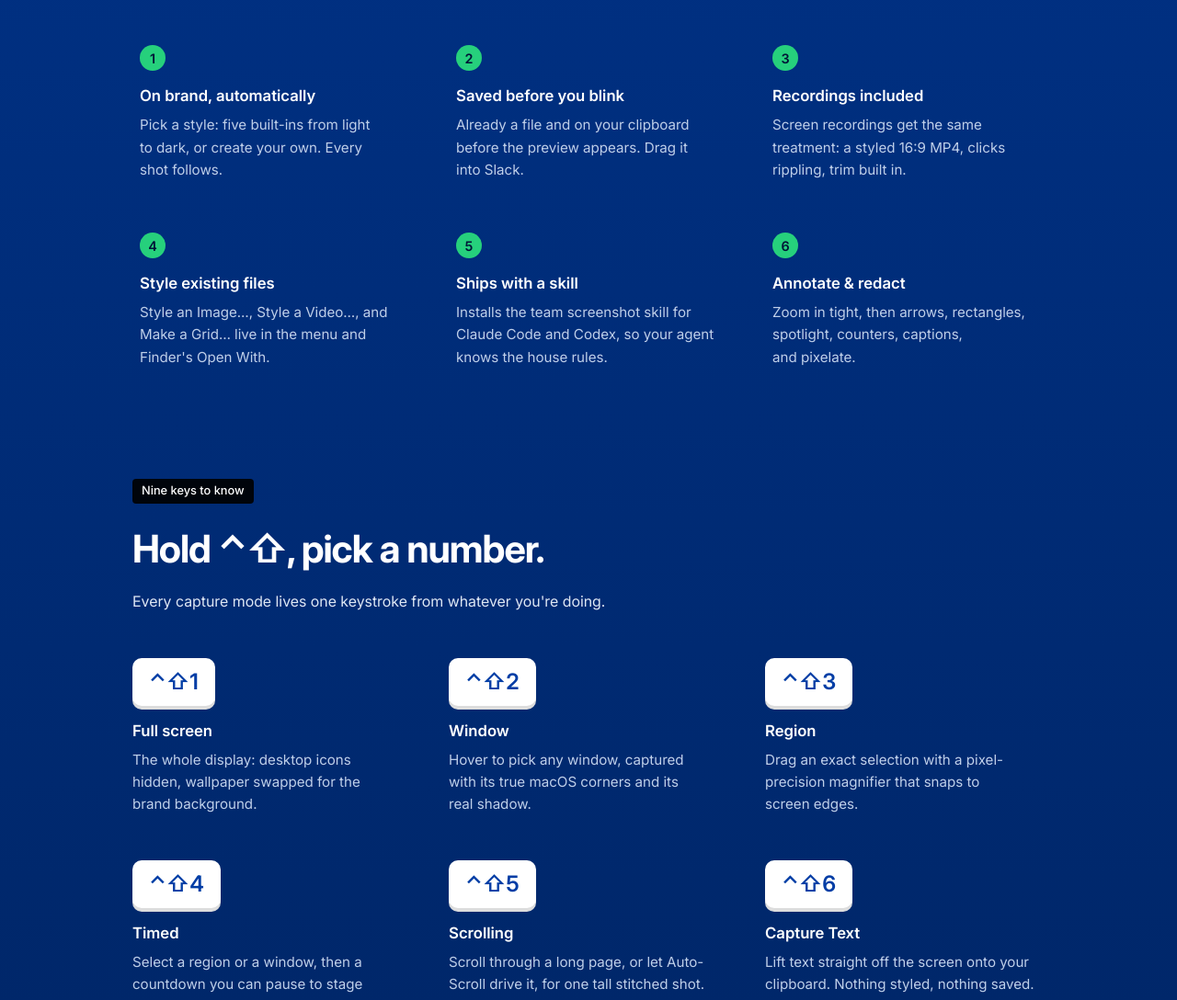
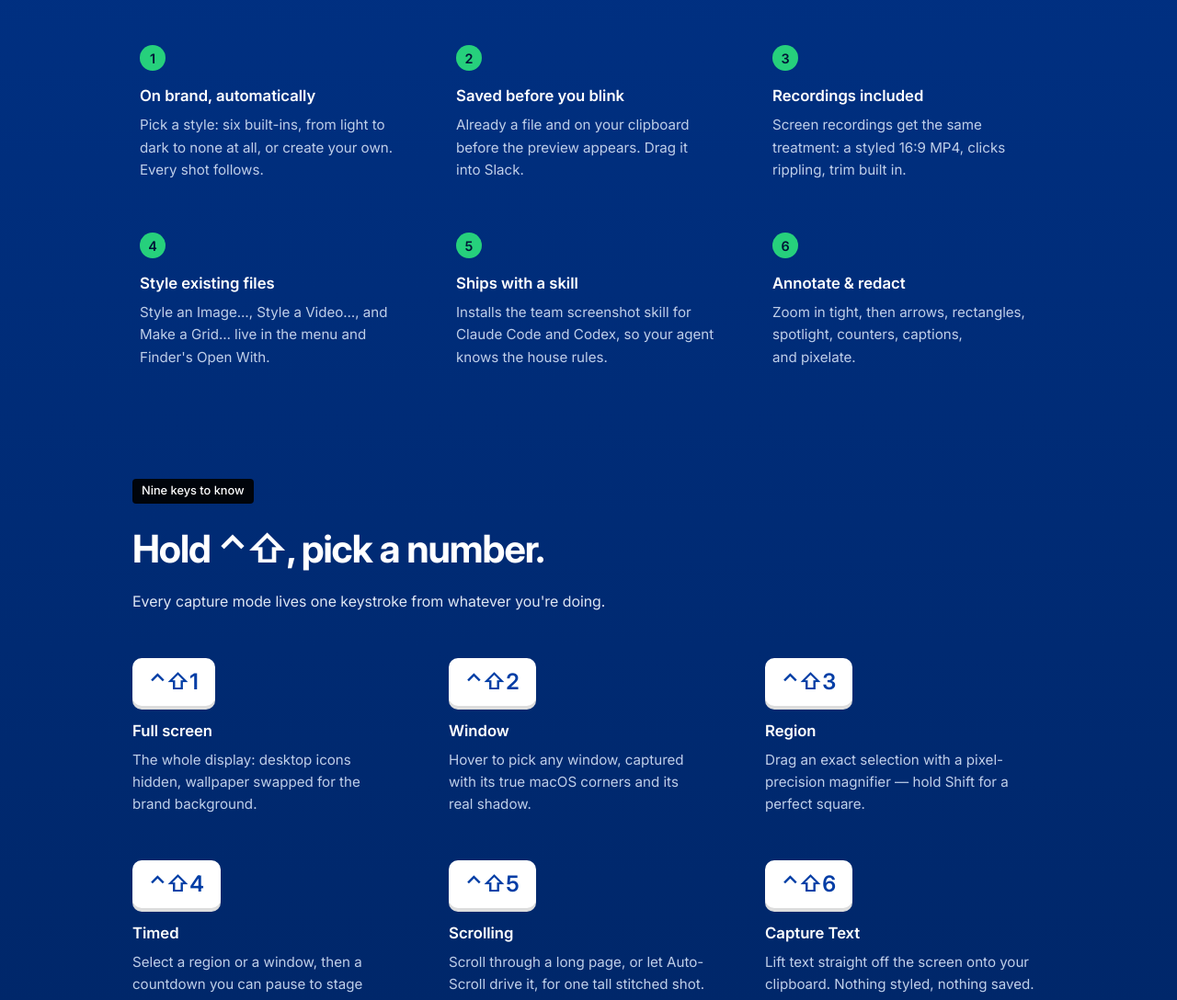
Before and after one commit to thomasguillot/newspack-shots-releases, a plain HTML site: page docs/index.html in a window 1280 px wide. Shown: the part 1769-2857 px from the top of the page at 92% size. Drawn offline with Linux system fonts and the light colour scheme; no server answers.

Commit message:
feat: surface the Raw style and Shift-square selection on the site

```diff
--- a/docs/index.html
+++ b/docs/index.html
@@ -601,7 +601,7 @@
       <div class="callout">
         <span class="num" aria-hidden="true">1</span>
         <h3>On brand, automatically</h3>
-        <p>Pick a style: five built-ins from light to dark, or create your own. Every shot follows.</p>
+        <p>Pick a style: six built-ins, from light to dark to none at all, or create your own. Every shot follows.</p>
       </div>
       <div class="callout">
         <span class="num" aria-hidden="true">2</span>
@@ -646,7 +646,7 @@
       </div>
       <div class="key">
         <h3><kbd class="keycap">⌃⇧3</kbd>Region</h3>
-        <p>Drag an exact selection with a pixel-precision magnifier that snaps to screen edges.</p>
+        <p>Drag an exact selection with a pixel-precision magnifier — hold Shift for a perfect square.</p>
       </div>
       <div class="key">
         <h3><kbd class="keycap">⌃⇧4</kbd>Timed</h3>
```
Also changed, not shown: 1 other file.
